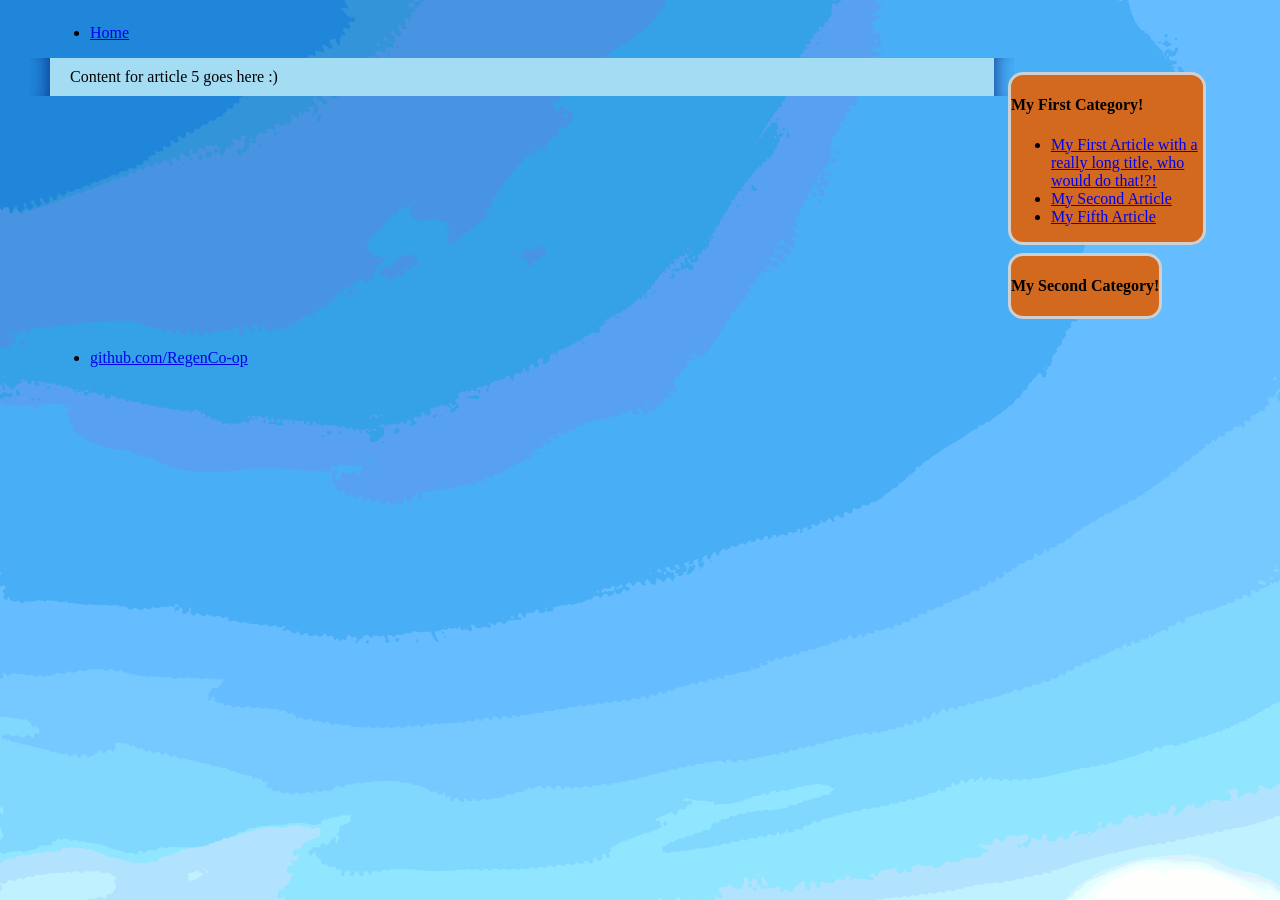
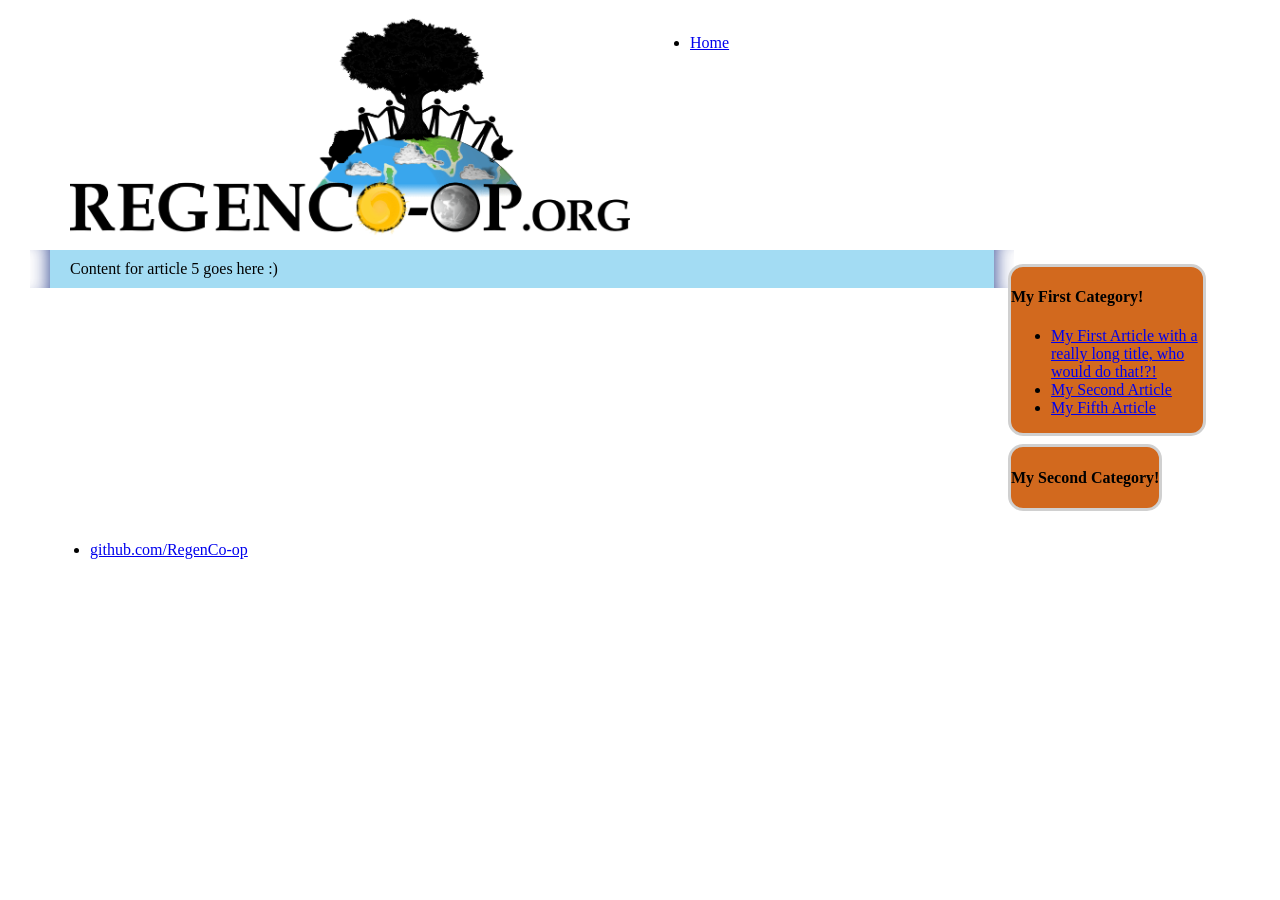
Before and after one commit to joshhennen/RegenCo-op, a Jekyll site: the page built from docs/_articles/test5.html, in a window 1280 px wide. Built offline with Jekyll 4.4.1, drawn with Linux system fonts in a browser that asks for light colours.

Commit message:
Update logo + remove background

```diff
--- a/docs/_includes/header.html
+++ b/docs/_includes/header.html
@@ -1,9 +1,12 @@
 <header class="grid">
-    <div>
-        <nav>
-            <ul>
-                <li><a href="/">Home</a></li>
-            </ul>
-        </nav>
+    <div class="unit half center-on-mobiles">
+        <a href="/">
+            <img src="/images/logo.png" alt="REGENCO-OP.org logo">
+        </a>
     </div>
+    <nav class="unit half hide-on-mobiles">
+        <ul>
+            <li><a href="/">Home</a></li>
+        </ul>
+    </nav>
 </header>
--- a/docs/_sass/_gridism.scss
+++ b/docs/_sass/_gridism.scss
@@ -111,3 +111,8 @@
     margin: 0 auto;
   }
 }
+
+.unit img {
+    max-width: 100%;
+    height: auto;
+}
--- a/docs/_sass/_style.scss
+++ b/docs/_sass/_style.scss
@@ -1,12 +1,12 @@
 /* Background */
 
-html {
-    background: url(/images/sky-bg.png) no-repeat center center fixed;
-  -webkit-background-size: cover;
-  -moz-background-size: cover;
-  -o-background-size: cover;
-  background-size: cover;
-}
+// html {
+//     background: url(/images/sky-bg.png) no-repeat center center fixed;
+//   -webkit-background-size: cover;
+//   -moz-background-size: cover;
+//   -o-background-size: cover;
+//   background-size: cover;
+// }
 
 
 /* Articles */
```
Also changed, not shown: docs/images/logo.png (added).
